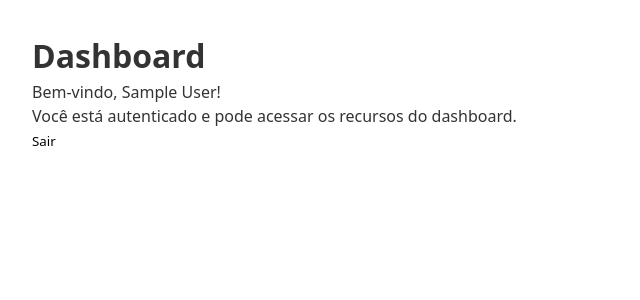
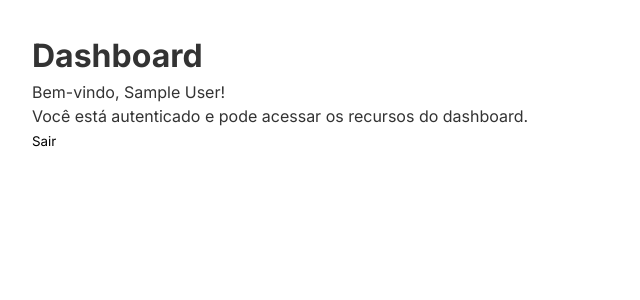
Before and after one commit to lincon-cardoso/meu-portifolio, a Next.js app: page /dashboard in a window 1280 px wide. Shown: the top 300 px of the page, without its empty margins (0-640 px from the left). Built offline with nearby package versions, Linux system fonts and the light colour scheme; no server answers; sample sign-in values are in the browser's storage.

Commit message:
fix: adiciona classe de fonte ao corpo do layout e organiza importações

```diff
--- a/src/app/layout.tsx
+++ b/src/app/layout.tsx
@@ -2,6 +2,9 @@ import "@/style/style.scss";
 import type { Metadata, Viewport } from "next";
 import { ReactNode } from "react";
 import { Providers } from "@/components/Providers";
+import { Inter } from "next/font/google";
+
+const inter = Inter({ subsets: ["latin"] });
 
 export const viewport: Viewport = {
   width: "device-width",
@@ -58,7 +61,7 @@ export const metadata: Metadata = {
 export default function RootLayout({ children }: { children: ReactNode }) {
   return (
     <html lang="pt-BR" suppressHydrationWarning>
-      <body>
+      <body className={inter.className}>
         <Providers>{children}</Providers>
       </body>
     </html>
```
